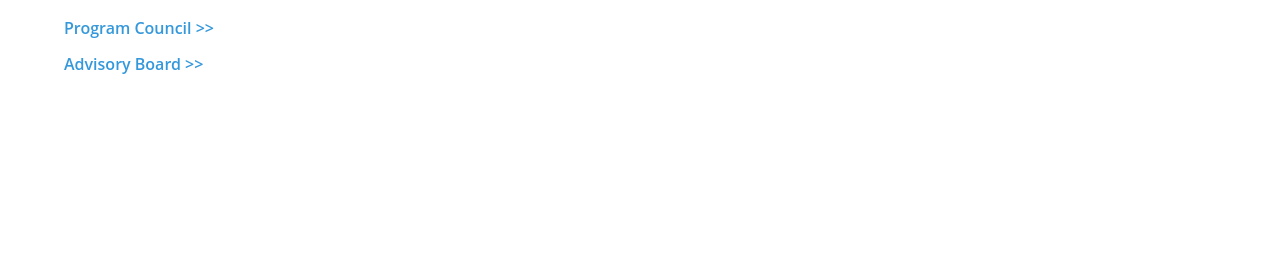
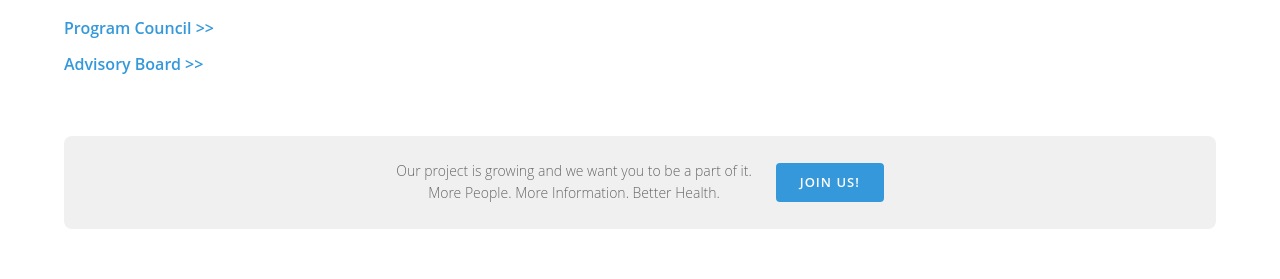
Before and after one commit to yoloshiku/hhp-frontend, a React (Vite) app: page /who-we-are/meet-the-team in a window 1280 px wide. Shown: the part 3240-3519 px from the top of the page. Built offline with nearby package versions, Linux system fonts and the light colour scheme; no server answers.

Commit message:
Added Join Us section CTA

```diff
--- a/src/pages/MeetTheTeam.css
+++ b/src/pages/MeetTheTeam.css
@@ -94,7 +94,44 @@
   color: #2980b9;
   text-decoration: underline;
 }
+/* Footer CTA */
+.about-footer-cta {
+  background-color: #f0f0f0;
+  padding: 24px;
+  text-align: center;
+  display: flex;
+  justify-content: center;
+  align-items: center;
+  gap: 24px;
+  flex-wrap: wrap;
+  border-radius: 8px;
+  margin-bottom: 40px;
+}
 
+.about-footer-cta__text {
+  font-size: 14px;
+  color: #666666;
+  margin: 0;
+  line-height: 1.6;
+}
+
+.about-footer-cta__button {
+  background-color: #3498db;
+  color: #ffffff;
+  border: none;
+  padding: 10px 24px;
+  font-size: 13px;
+  font-weight: 600;
+  border-radius: 4px;
+  cursor: pointer;
+  text-transform: uppercase;
+  letter-spacing: 1px;
+  transition: background-color 0.2s ease;
+}
+
+.about-footer-cta__button:hover {
+  background-color: #2980b9;
+}
 /* Responsive Styles */
 @media (max-width: 768px) {
   .team-header__title {
--- a/src/pages/MeetTheTeam.jsx
+++ b/src/pages/MeetTheTeam.jsx
@@ -296,6 +296,10 @@ const teamData = {
             image: 'https://humanhealthproject.org/wp-content/uploads/2024/10/Saliem-Q.S.-Alzein-300x400.webp'
         },
     ],
+    footerCta: {
+    text: "Our project is growing and we want you to be a part of it.\nMore People. More Information. Better Health.",
+    buttonText: "Join Us!"
+  }
 };
 
 // Reusable TeamMember component
@@ -355,6 +359,20 @@ export default function MeetTheTeam() {
                         Advisory Board &gt;&gt;
                     </Link>
                 </div>
+                {/* Footer CTA */}
+                <section className="about-footer-cta">
+                <p className="about-footer-cta__text">
+                    {teamData.footerCta.text.split("\n").map((line, index) => (
+                    <span key={index}>
+                        {line}
+                        {index === 0 && <br />}
+                    </span>
+                    ))}
+                </p>
+                <Link to="/signup" className="about-footer-cta__button">
+                    {teamData.footerCta.buttonText}
+                </Link>
+                </section>
             </div>
         </div>
     );
```
